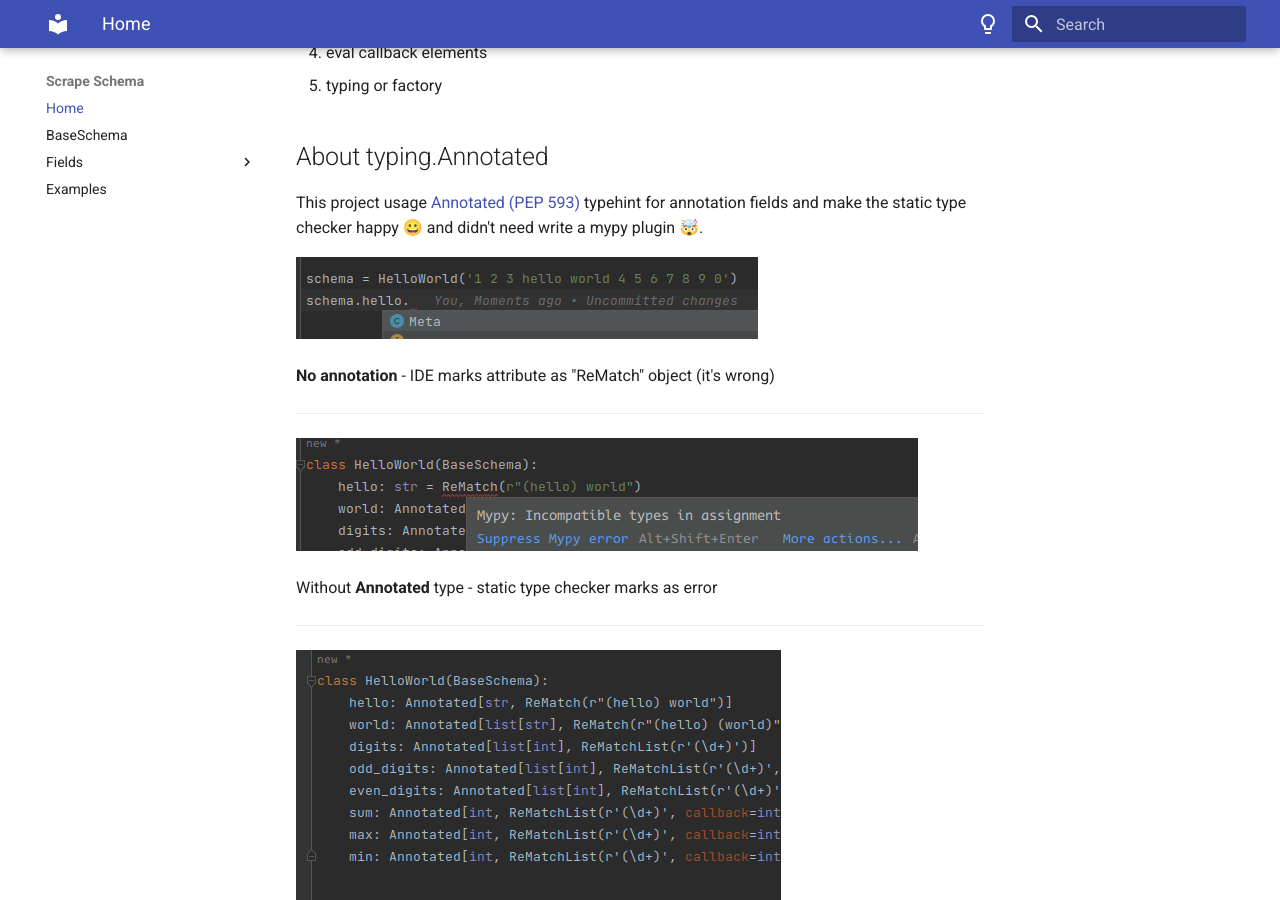
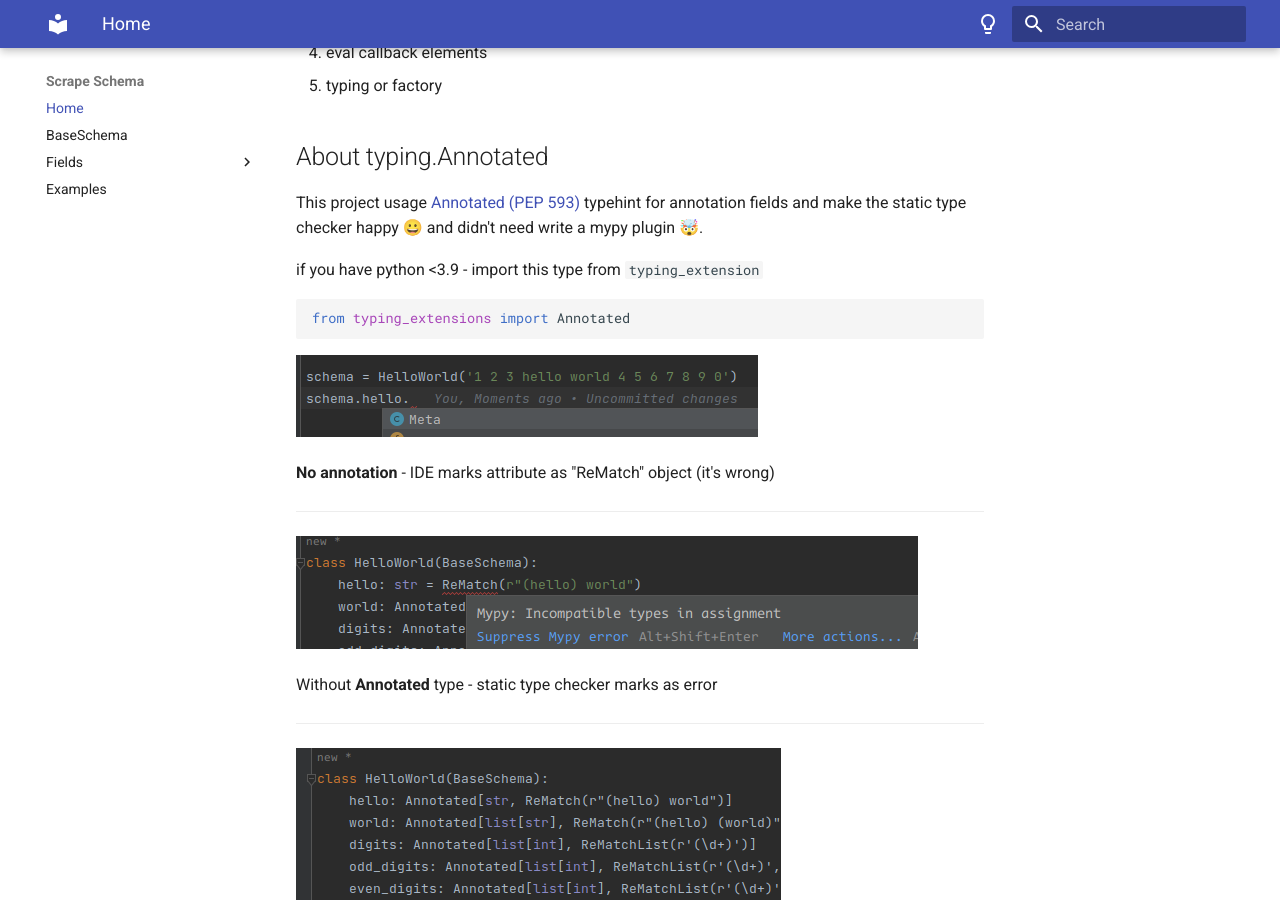
Before and after one commit to vypivshiy/scrape-schema, an MkDocs documentation site: the page built from docs/index.md, in a window 1280 px wide and 900 px high, scrolled down 1497 px. Built offline with MkDocs 1.6.1 and Material for MkDocs 9.7.7, drawn with Linux system fonts in a browser that asks for light colours.

Commit message:
extend info about typing.Annotated

````diff
--- a/docs/index.md
+++ b/docs/index.md
@@ -57,6 +57,11 @@ This project usage [Annotated](https://docs.python.org/3/library/typing.html#typ
 [(PEP 593)](https://peps.python.org/pep-0593/) typehint for annotation fields
 and make the static type checker happy 😀 and didn't need write a mypy plugin 🤯.
 
+if you have python <3.9 - import this type from `typing_extension`
+```python
+from typing_extensions import Annotated
+```
+
 ![img_2.png](imgs/img_2.png)
 
 **No annotation** - IDE marks attribute as "ReMatch" object (it's wrong)
````
